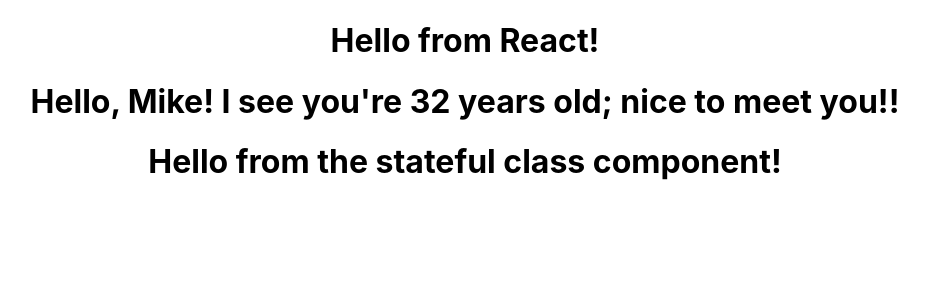
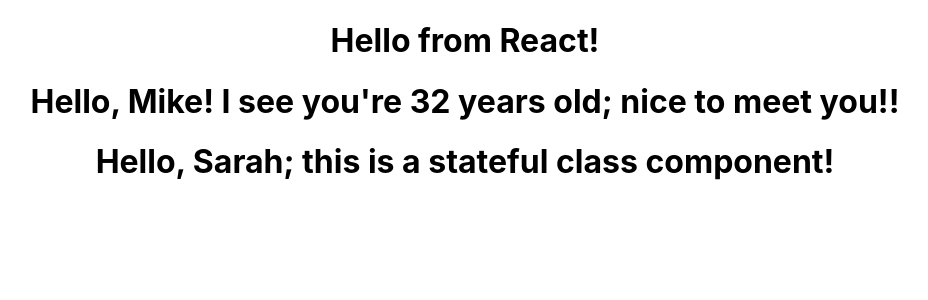
Before and after one commit to lestece/create-react-app, a React (Create React App) app in the folder my-app/: page / in a window 1280 px wide. Shown: the top 300 px of the page, without its empty margins (175-1103 px from the left). Built offline with nearby package versions, Linux system fonts and the light colour scheme.

Commit message:
Use props with stateful class component

```diff
--- a/my-app/src/App.js
+++ b/my-app/src/App.js
@@ -9,7 +9,7 @@ function App() {
     <div className="App">
       <FunctionalGreeting />
       <FunctionalGreetingWithProps greeting="nice to meet you!" name="Mike" age="32"/>
-      <StatefulGreeting />
+      <StatefulGreeting greeting="this is a stateful class component!" name="Sarah"/>
     </div>
   );
 }
--- a/my-app/src/components/StatefulGreeting.js
+++ b/my-app/src/components/StatefulGreeting.js
@@ -2,7 +2,7 @@ import React from "react";
 
 class StatefulGreeting extends React.Component{
     render() {
-        return <h1>Hello from the stateful class component!</h1>
+        return <h1>Hello, {this.props.name}; {this.props.greeting}</h1>
     }
 }
 
```
